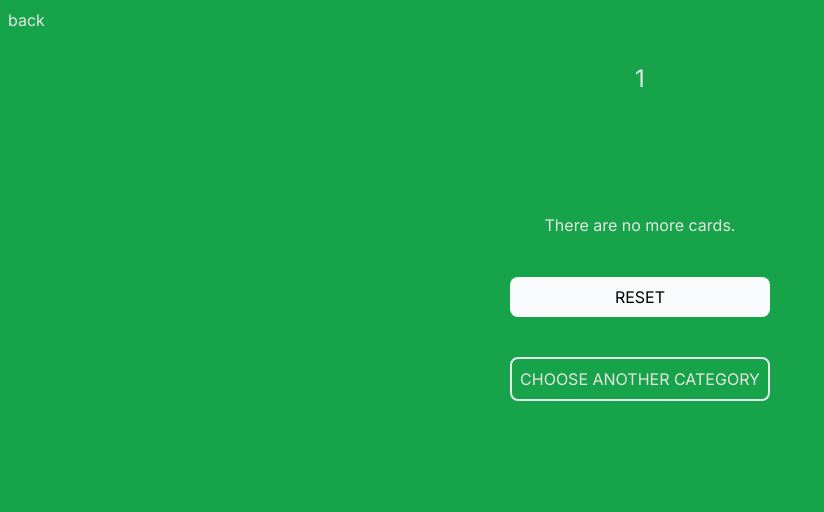
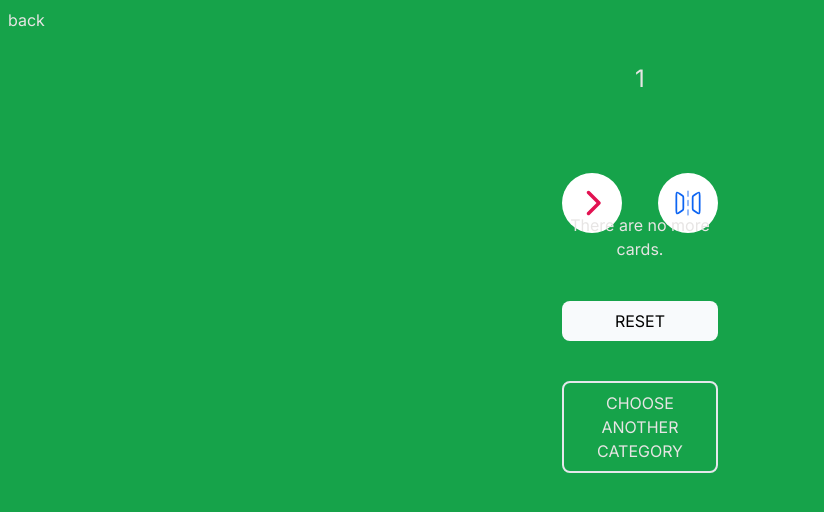
Before and after one commit to DmelladoH/flash-cards-dev, a Next.js app: page /1/1 in a window 1280 px wide. Shown: the top 512 px of the page, without its empty margins (0-824 px from the left). Built offline with nearby package versions, Linux system fonts and the light colour scheme; no server answers; the database is empty.

Commit message:
refactor components and functionalities

```diff
--- a/src/app/[category]/[id]/page.tsx
+++ b/src/app/[category]/[id]/page.tsx
@@ -2,18 +2,19 @@
 
 import { useRouter } from "next/navigation";
 import { useEffect, useState } from "react";
-import FlashCard from "~/components/card";
 import { ControlFooter } from "~/components/control-footer";
-import Draggable from "~/components/draggable";
+import Deck from "~/components/deck";
 import { EmptyState } from "~/components/empty-state";
+import { nextCardByAction } from "~/helpers/dragHelper";
 import { useDeck } from "~/hooks/useDeck";
 
 function Page({ params }: { params: { category: string; id: string } }) {
   const router = useRouter();
   const { category, id } = params;
   const [showAnswer, setShowAnswer] = useState(false);
+  const [displayControlFooter, setDisplayControlFooter] = useState(true);
 
-  const { currentCard, nextCard, peekCard, setNextCard } = useDeck({
+  const { nextCard, setNextCard } = useDeck({
     category,
     currentCardId: id,
   });
@@ -23,60 +24,37 @@ function Page({ params }: { params: { category: string; id: string } }) {
   }, []);
 
   const next = () => {
-    if (nextCard == null) return;
+    if (nextCard == null) {
+      setDisplayControlFooter(false);
+      return;
+    }
     router.push(`/${category}/${nextCard?.name}`);
-  };
-
-  const buttonNext = () => {
-    const card = document.getElementById("flashcard");
-    const bgCard = document.getElementById("backgroundCard")?.closest("div");
-    if (!card) return;
-
-    card.style.transition = "transform 1.2s";
-    card.style.transform = `translateX(${2000}px) rotate(${90}deg)`;
-
-    if (bgCard) {
-      bgCard.style.transition = "transform 1.2s";
-      bgCard.style.transform = `rotate(0deg)`;
-    }
-
-    setTimeout(() => {
-      next();
-    }, 500);
   };
 
   const flip = () => {
     setShowAnswer((prev) => !prev);
   };
 
-  if (currentCard == null) return <EmptyState category={category} />;
-
   return (
     <div>
       <div className="relative">
-        {peekCard(3) && (
-          <div className="transform-bg-card absolute aspect-video h-[62vh] w-[42vh] md:h-[50vh] md:w-[60vh]">
-            <FlashCard id="secondBackgroundCard" />
-          </div>
-        )}
-        {nextCard && (
-          <div className="transform-bg-card absolute aspect-video h-[62vh] w-[42vh] md:h-[50vh] md:w-[60vh]">
-            <FlashCard id="backgroundCard" question={nextCard.question} />
-          </div>
-        )}
-        <div className="z-50 aspect-video h-[62vh] w-[42vh] md:h-[50vh] md:w-[60vh]">
-          <Draggable action={next}>
-            <FlashCard
-              id="flashcard"
-              question={currentCard.question}
-              answer={currentCard.answer}
-              showAnswer={showAnswer}
-              handleFlip={flip}
-            />
-          </Draggable>
+        <div className="absolute h-full w-full">
+          <EmptyState category={category} />
         </div>
+        <Deck
+          category={category}
+          currentCardId={id}
+          showAnswer={showAnswer}
+          flip={flip}
+          nextAction={next}
+        />
       </div>
-      <ControlFooter handleFlip={flip} handleNextCard={buttonNext} />
+      {displayControlFooter && (
+        <ControlFooter
+          handleFlip={flip}
+          handleNextCard={() => nextCardByAction(next)}
+        />
+      )}
     </div>
   );
 }
--- /dev/null
+++ b/src/components/deck.tsx
@@ -0,0 +1,53 @@
+import { useDeck } from "~/hooks/useDeck";
+import FlashCard from "./card";
+import Draggable from "./draggable";
+
+interface Props {
+  category: string;
+  currentCardId: string;
+  flip: () => void;
+  showAnswer: boolean;
+  nextAction: () => void;
+}
+
+function Deck({
+  category,
+  currentCardId,
+  showAnswer,
+  flip,
+  nextAction,
+}: Props) {
+  const { currentCard, nextCard, peekCard } = useDeck({
+    category,
+    currentCardId,
+  });
+  return (
+    <>
+      {peekCard(3) && (
+        <div className="transform-bg-card absolute aspect-video h-[62vh] w-[42vh] md:h-[50vh] md:w-[60vh]">
+          <FlashCard id="secondBackgroundCard" />
+        </div>
+      )}
+      {nextCard && (
+        <div className="transform-bg-card absolute aspect-video h-[62vh] w-[42vh] md:h-[50vh] md:w-[60vh]">
+          <FlashCard id="backgroundCard" question={nextCard.question} />
+        </div>
+      )}
+      {currentCard && (
+        <div className="z-50 aspect-video h-[62vh] w-[42vh] md:h-[50vh] md:w-[60vh]">
+          <Draggable action={nextAction}>
+            <FlashCard
+              id="flashcard"
+              question={currentCard.question}
+              answer={currentCard.answer}
+              showAnswer={showAnswer}
+              handleFlip={flip}
+            />
+          </Draggable>
+        </div>
+      )}
+    </>
+  );
+}
+
+export default Deck;
--- a/src/helpers/dragHelper.ts
+++ b/src/helpers/dragHelper.ts
@@ -96,3 +96,23 @@ export function startDrag({ isAnimating, e, next }: startDragElements) {
   document.addEventListener("mouseup", onEnd);
   document.addEventListener("touchend", onEnd);
 }
+
+export function nextCardByAction(next: () => void) {
+  const card = document.getElementById("flashcard");
+  const bgCard = document.getElementById("backgroundCard")?.closest("div");
+  if (!card) return;
+
+  card.style.transition = "transform 1.2s";
+  card.style.transform = `translateX(${2000}px) rotate(${90}deg)`;
+
+  if (bgCard) {
+    bgCard.style.transition = "transform 1.2s";
+    bgCard.style.transform = `rotate(0deg)`;
+  }
+
+  setTimeout(() => {
+    const elemToRemove = card?.closest("div");
+    if (elemToRemove) elemToRemove.remove();
+    next();
+  }, 500);
+}
```
